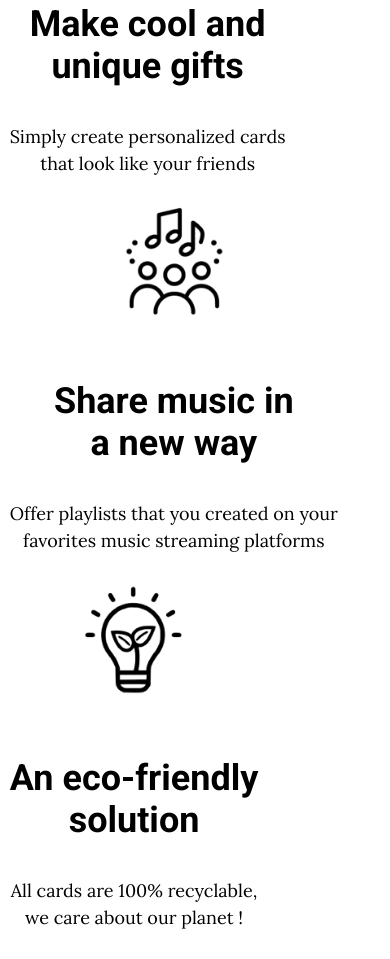
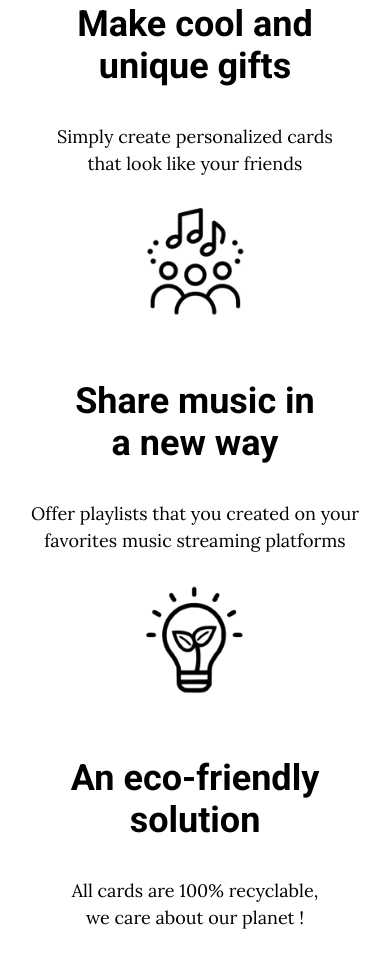
Before and after one commit to chiara-galli/Zikster, a plain HTML site: page index.html in a window 390 px wide. Shown: the part 1038-1997 px from the top of the page. Drawn offline with Linux system fonts and the light colour scheme; a script that the page names is missing.

Commit message:
Add files via upload

```diff
--- a/index.html
+++ b/index.html
@@ -42,7 +42,7 @@
 					that look like your friends </p>
 				</div>
 			</div>
-			<div class="card cardbenef">
+			<div class="card">
 				<div>
 					<img src="images/musicsharing.png" alt="icon of music being shared" width="144px">
 				</div>
@@ -53,7 +53,7 @@
 					favorites music streaming platforms</p>
 				</div>
 			</div>
-			<div class="card cardbenef">
+			<div class="card">
 				<div>
 					<img src="images/ecofriendly.png" alt="icon of ecofriendly solution" width="144px">
 				</div>
--- a/style.css
+++ b/style.css
@@ -78,7 +78,10 @@ a:hover {
 	padding: 50px 0px 50px 0px;
 	background-size:cover;
 	background-image: url(images/backgroundheader.jpg);
+}
 
+.title-header{
+	margin-left: 50px;
 }
 
 	/* Containers*/
@@ -193,20 +196,23 @@ a:hover {
 	box-shadow: 0px 10px 30px rgba(0,0,0,0.2);
 }
 
-.title-header{
-	margin-left: 50px;
-}
+
+
 
 /* Media Queries */
 
 @media ( max-width: 760px) {
 	.generalcontainer {
-		width:95%;
+		width:70%;
 	}
-
 	.header {
 		width:100%;
 	}
+	.card {
+		width:100%;
+	}
+
+
 }
 
 @media ( max-width: 500px) {
@@ -217,5 +223,8 @@ a:hover {
 	.header {
 		width:100%;
 	}
+	.card {
+		width:100%;
+	}
 
 }
```
